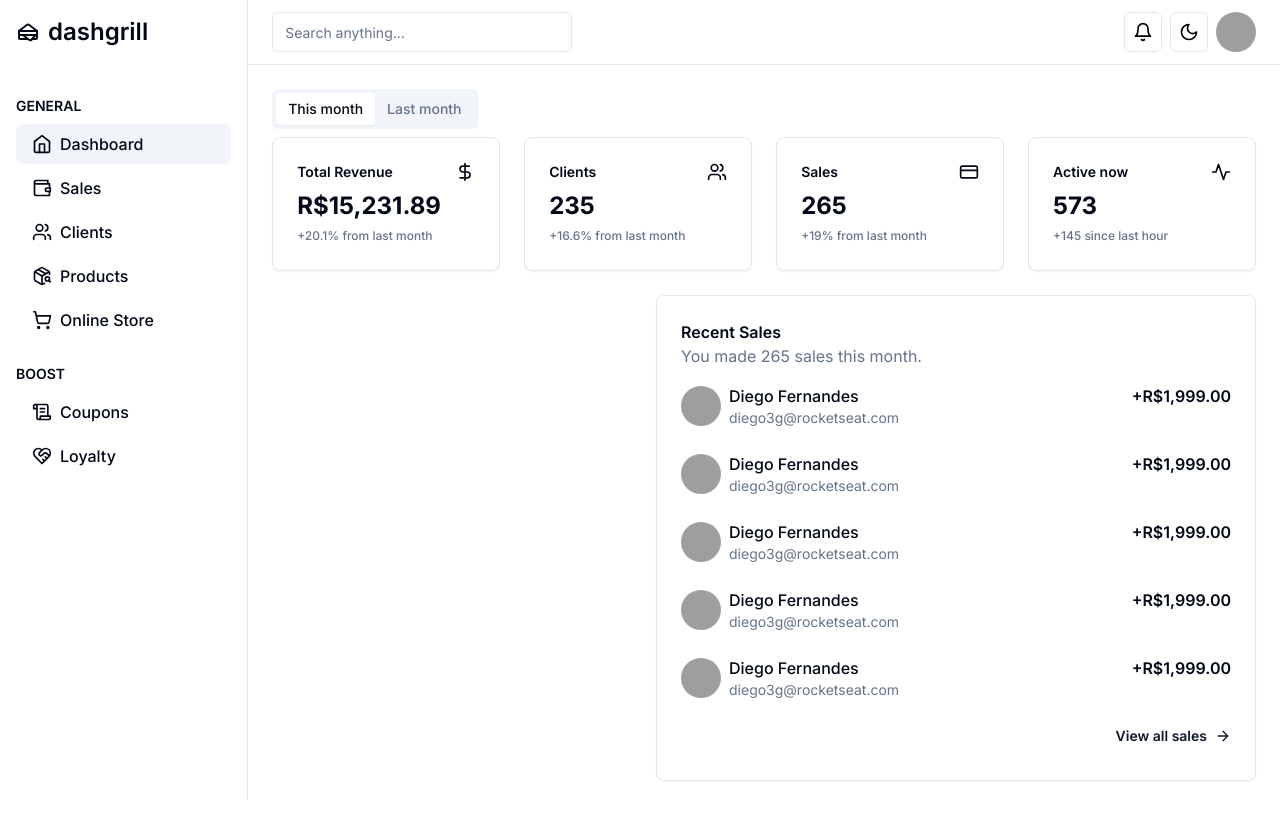
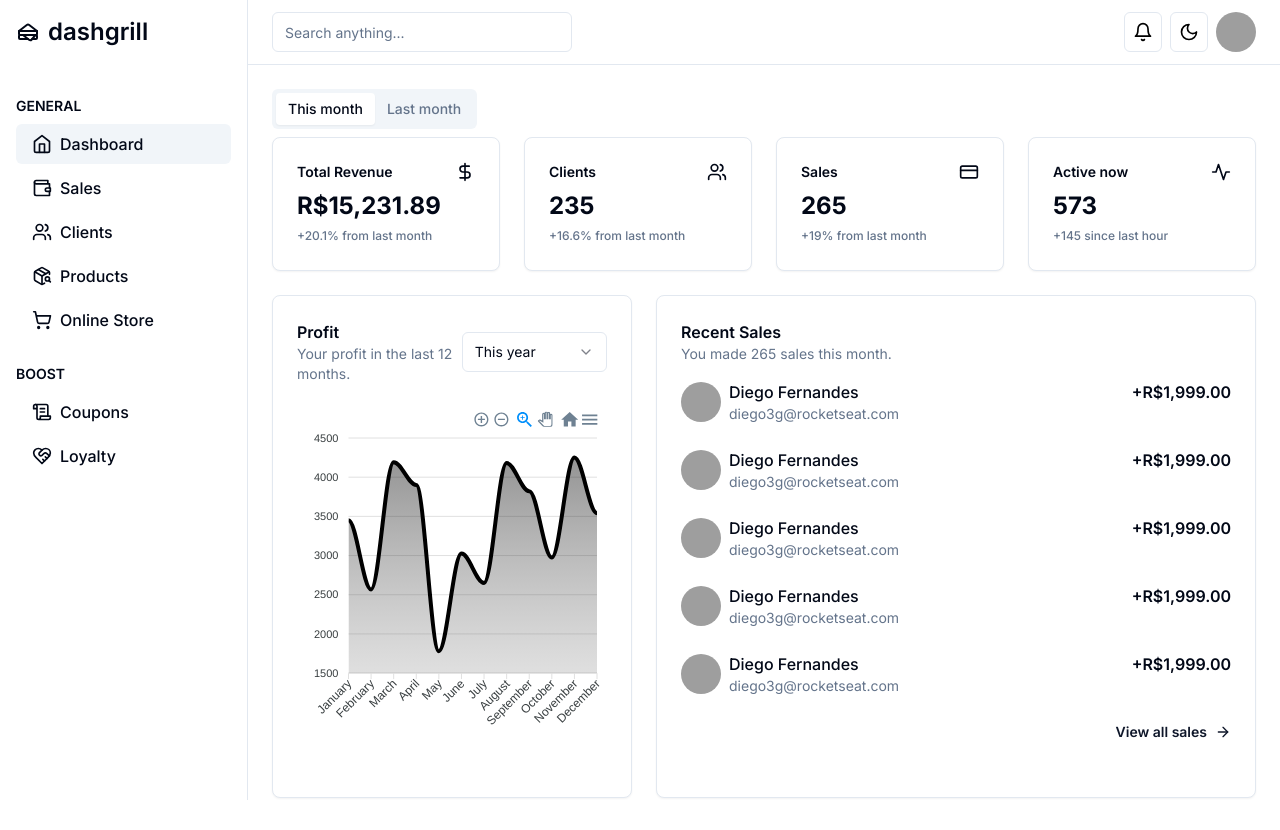
Before and after one commit to izaiasmorais/dashgrill, a Next.js app: page / in a window 1280 px wide. Built offline with nearby package versions, Linux system fonts and the light colour scheme; grey boxes are pictures that could not be loaded.

Commit message:
chore: complete profit chart

```diff
--- a/package.json
+++ b/package.json
@@ -18,6 +18,7 @@
     "@types/node": "20.4.2",
     "@types/react": "18.2.15",
     "@types/react-dom": "18.2.7",
+    "apexcharts": "^3.41.0",
     "autoprefixer": "10.4.14",
     "class-variance-authority": "^0.7.0",
     "clsx": "^2.0.0",
--- a/src/app/(app)/(dashboard)/page.tsx
+++ b/src/app/(app)/(dashboard)/page.tsx
@@ -1,3 +1,4 @@
+import { ProfitChart } from "@/components/profit";
 import { RecentSales } from "@/components/recent-sales";
 import { Summary } from "@/components/summary";
 import { Tabs, TabsContent, TabsList, TabsTrigger } from "@/components/ui/tabs";
@@ -13,8 +14,8 @@ export default function Dashboard() {
 
 				<TabsContent value="this" className="flex flex-col gap-6">
 					<Summary />
-					<div className="flex">
-						<div className="flex-1"></div>
+					<div className="flex gap-6">
+						<ProfitChart />
 						<RecentSales />
 					</div>
 				</TabsContent>
--- /dev/null
+++ b/src/components/area-chart.tsx
@@ -0,0 +1,65 @@
+"use client";
+import React, { useEffect } from "react";
+import ApexCharts from "apexcharts";
+
+interface ChartProps {
+	type?: string;
+}
+
+export default function Chart({ type = "area" }: ChartProps) {
+	useEffect(() => {
+		const options = {
+			series: [
+				{
+					name: "Profit",
+					data: [
+						3450, 2568, 4190, 3900, 1780, 3025, 2650, 4180, 3820, 2975, 4250,
+						3540,
+					],
+					color: "#000",
+				},
+			],
+			chart: {
+				height: 350,
+				type,
+			},
+			dataLabels: {
+				enabled: false,
+			},
+			stroke: {
+				curve: "smooth",
+			},
+			xaxis: {
+				type: "string",
+				categories: [
+					"January",
+					"February",
+					"March",
+					"April",
+					"May",
+					"June",
+					"July",
+					"August",
+					"September",
+					"October",
+					"November",
+					"December",
+				],
+			},
+			tooltip: {
+				x: {
+					format: "month",
+				},
+			},
+		};
+
+		const chart = new ApexCharts(document.querySelector("#chart"), options);
+		chart.render();
+
+		return () => {
+			chart.destroy();
+		};
+	}, [type]);
+
+	return <div id="chart" />;
+}
--- /dev/null
+++ b/src/components/chart-type-select.tsx
@@ -0,0 +1,20 @@
+import {
+	Select,
+	SelectContent,
+	SelectItem,
+	SelectTrigger,
+	SelectValue,
+} from "@/components/ui/select";
+
+export function ChartTypeSelect() {
+	return (
+		<Select>
+			<SelectTrigger className="w-[180px]">
+				<SelectValue placeholder="This year" />
+			</SelectTrigger>
+			<SelectContent>
+				<SelectItem value={"area"}>Area</SelectItem>
+			</SelectContent>
+		</Select>
+	);
+}
--- /dev/null
+++ b/src/components/profit.tsx
@@ -0,0 +1,20 @@
+import Chart from "./area-chart";
+import { YearSelect } from "./year-select";
+import { Card } from "./ui/card";
+
+export function ProfitChart() {
+	return (
+		<Card className="flex-1 flex flex-col p-6 gap-6">
+			<div className="flex justify-between items-center">
+				<div>
+					<h3 className="font-semibold text-1xl">Profit</h3>
+					<p className="text-sm text-slate-500">
+						Your profit in the last 12 months.
+					</p>
+				</div>
+				<YearSelect />
+			</div>
+			<Chart />
+		</Card>
+	);
+}
--- a/src/components/recent-sales.tsx
+++ b/src/components/recent-sales.tsx
@@ -8,7 +8,7 @@ export function RecentSales() {
 	return (
 		<Card className="p-6 w-[600px]">
 			<h3 className="font-semibold text-1xl">Recent Sales</h3>
-			<p className="font-sm text-slate-500">You made 265 sales this month.</p>
+			<p className="text-sm text-slate-500">You made 265 sales this month.</p>
 
 			<div className="flex flex-col gap-2">
 				<RecentSalesItem />
--- /dev/null
+++ b/src/components/year-select.tsx
@@ -0,0 +1,28 @@
+import {
+	Select,
+	SelectContent,
+	SelectItem,
+	SelectTrigger,
+	SelectValue,
+} from "@/components/ui/select";
+
+export function YearSelect() {
+	const years = [2018, 2019, 2020, 2021, 2022, 2023];
+
+	return (
+		<Select>
+			<SelectTrigger className="w-[180px]">
+				<SelectValue placeholder="This year" />
+			</SelectTrigger>
+			<SelectContent>
+				{years.map((year) => {
+					return (
+						<SelectItem key={year} value={year.toString()}>
+							{year}
+						</SelectItem>
+					);
+				})}
+			</SelectContent>
+		</Select>
+	);
+}
```
Also changed, not shown: 1 other file (tests, documents, lock files or other folders).
